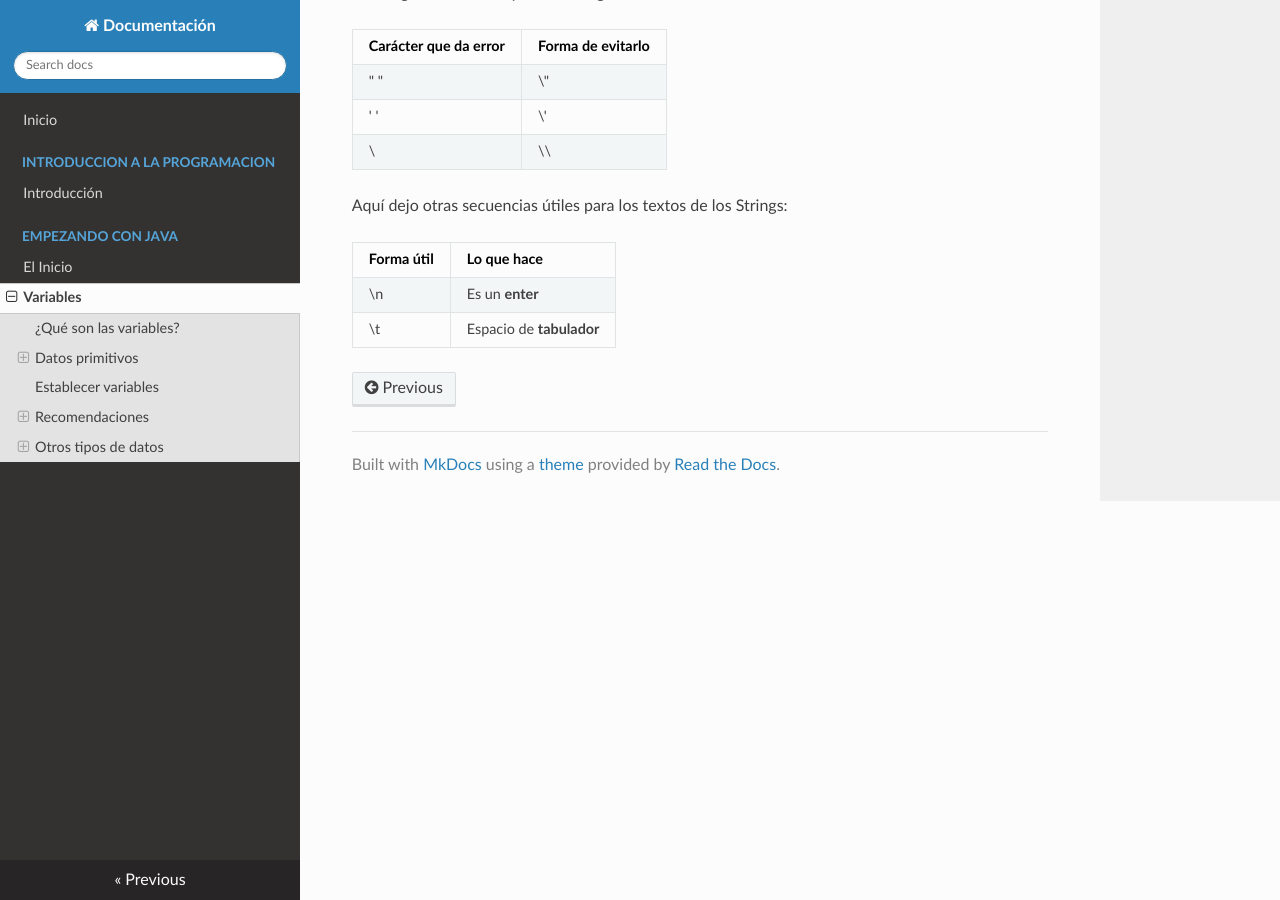
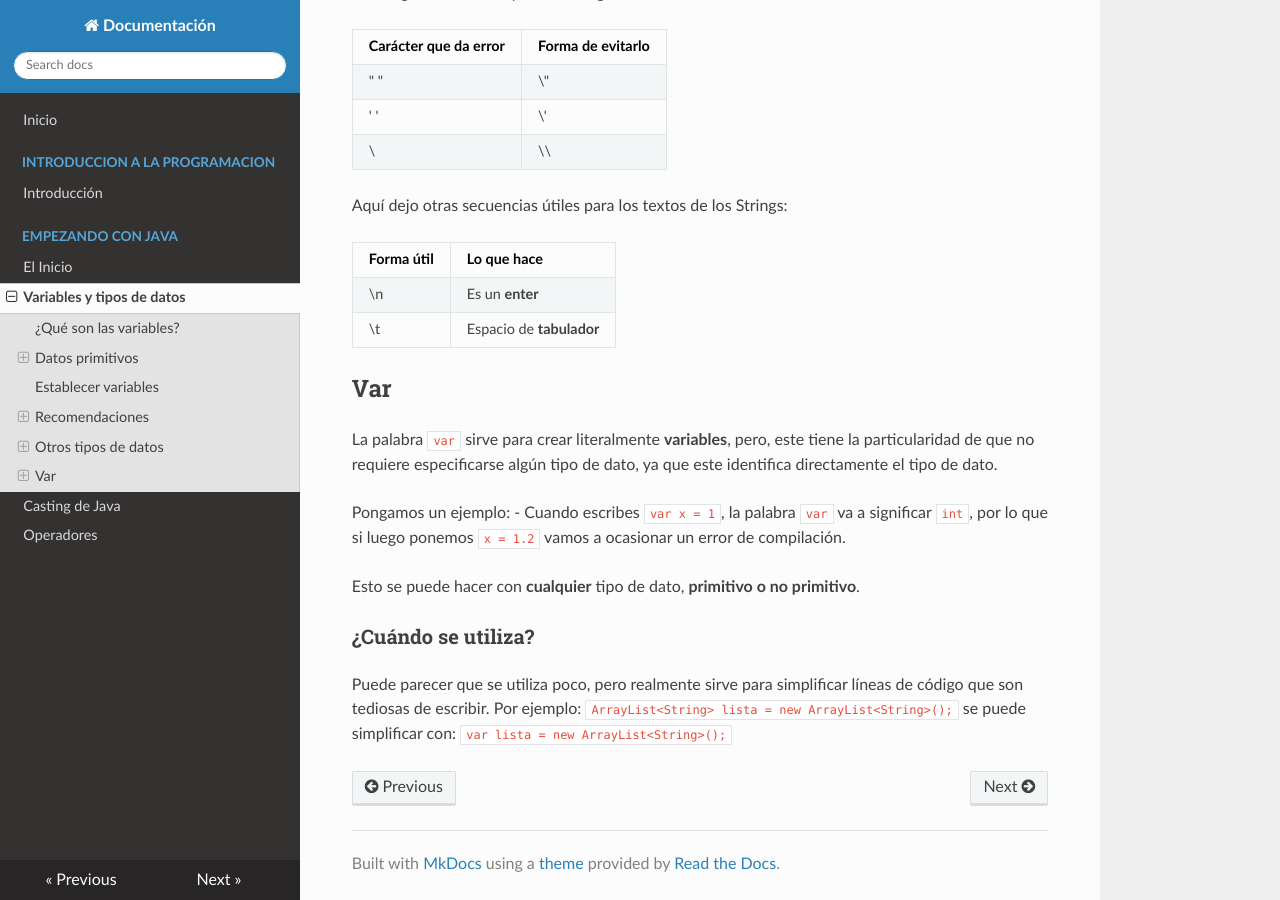
Before and after one commit to ElSpartan7182/JavaDocumentation, an MkDocs documentation site: the page built from docs/FundamentosJava/VariablesYDataTypes.md, in a window 1280 px wide and 900 px high, scrolled down 4614 px. Built offline with MkDocs 1.6.1, drawn with Linux system fonts in a browser that asks for light colours; nearby versions of some CDN libraries; some of the changed text lies outside the part shown.

Commit message:
Casting and operators

```diff
--- a/docs/FundamentosJava/Variables.md
+++ b/docs/FundamentosJava/VariablesYDataTypes.md
@@ -197,3 +197,17 @@ Aquí dejo otras secuencias útiles para los textos de los Strings:
 | ---------- | ----------- |
 | \n | Es un **enter**|
 | \t | Espacio de **tabulador**|
+
+## Var
+
+La palabra `var` sirve para crear literalmente **variables**, pero, este tiene la particularidad de que no requiere especificarse algún tipo de dato, ya que este identifica directamente el tipo de dato.
+
+Pongamos un ejemplo:
+- Cuando escribes `var x = 1`, la palabra `var` va a significar `int`, por lo que si luego ponemos `x = 1.2` vamos a ocasionar un error de compilación.
+
+Esto se puede hacer con **cualquier** tipo de dato, **primitivo o no primitivo**.
+
+### ¿Cuándo se utiliza?
+
+Puede parecer que se utiliza poco, pero realmente sirve para simplificar líneas de código que son tediosas de escribir.
+Por ejemplo: `ArrayList<String> lista = new ArrayList<String>();` se puede simplificar con: `var lista = new ArrayList<String>();`
--- a/mkdocs.yml
+++ b/mkdocs.yml
@@ -9,4 +9,6 @@ nav:
     - Introducción: IntroduccionProgramacion/Introduccion.md
   - Empezando con Java:
     - El Inicio: FundamentosJava/Empezando.md
-    - Variables: FundamentosJava/Variables.md
+    - Variables y tipos de datos: FundamentosJava/VariablesYDataTypes.md
+    - Casting de Java: FundamentosJava/Casting.md
+    - Operadores: FundamentosJava/Operadores.md
```
Also changed, not shown: docs/FundamentosJava/Casting.md (added, +45 -0 lines), docs/FundamentosJava/Empezando.md (+2 -0 lines), docs/FundamentosJava/Operadores.md (added, +61 -0 lines).
